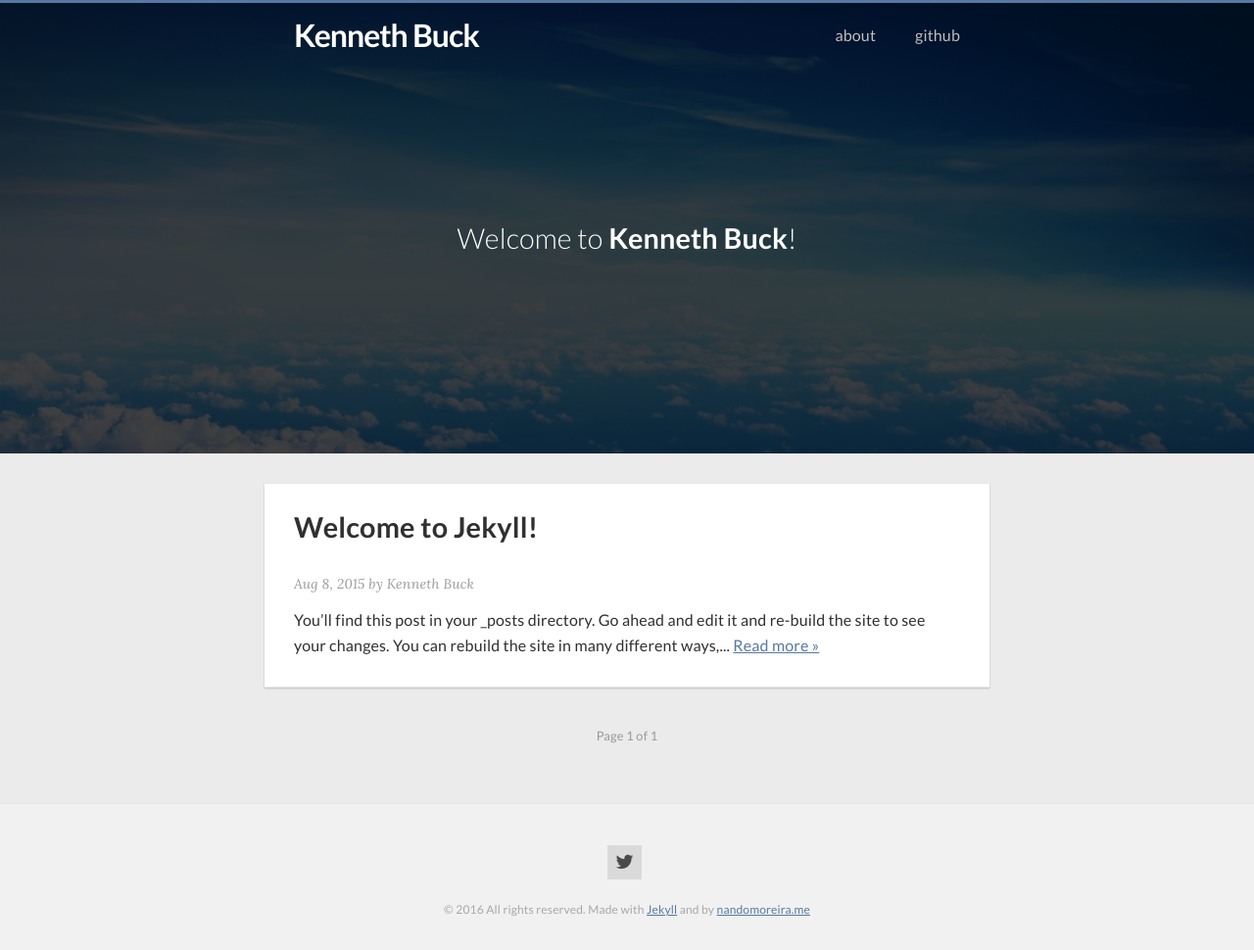
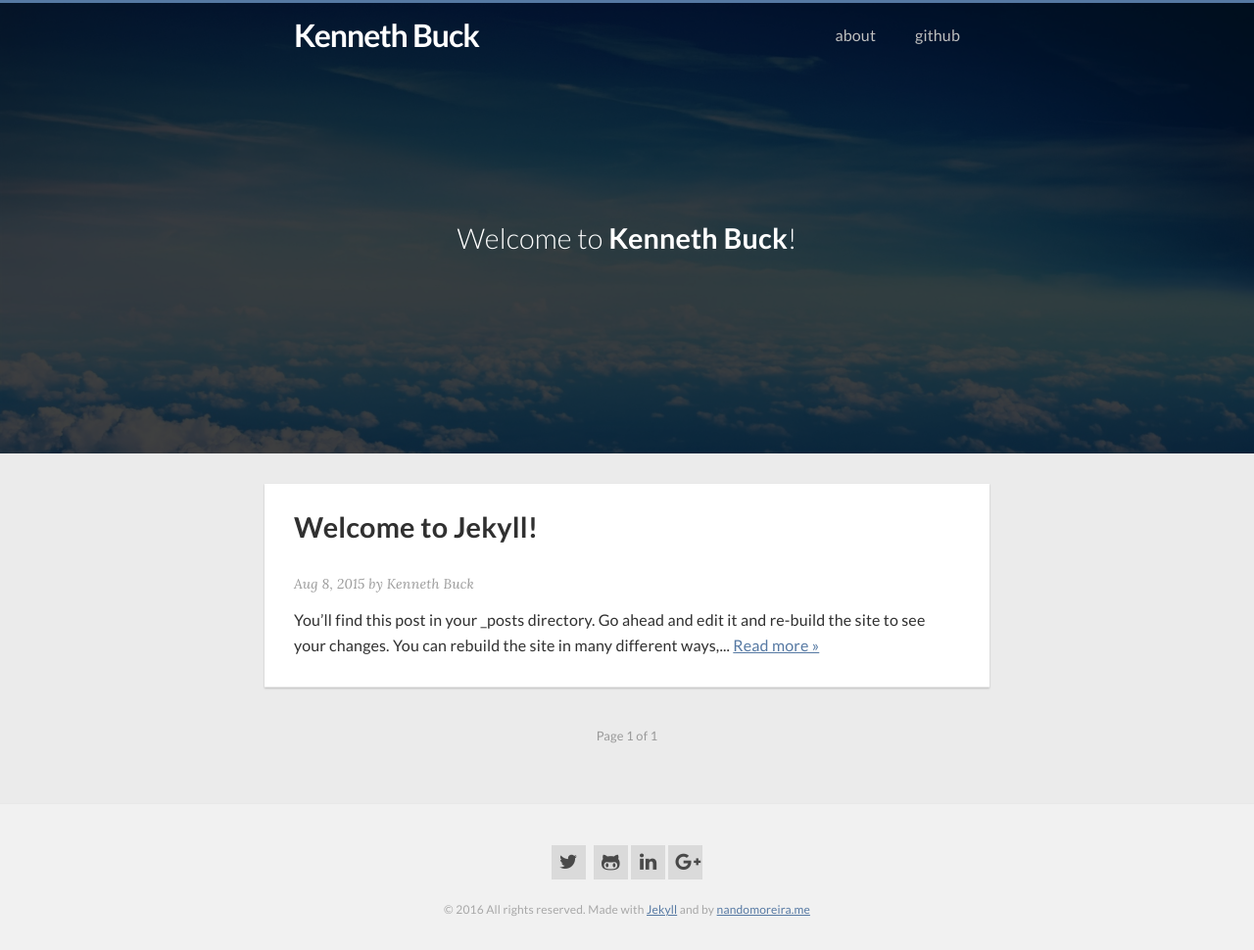
Before and after one commit to kennethdavidbuck/kennethdavidbuck.github.io, a Jekyll site: the page built from index.html, in a window 1280 px wide. Shown: the whole page at 98% size. Built offline with Jekyll 4.4.1, drawn with Linux system fonts in a browser that asks for light colours; nearby versions of some CDN libraries; the list of posts is cut into pages by our own code.

Commit message:
Update social icons

```diff
--- a/_includes/social-icons.html
+++ b/_includes/social-icons.html
@@ -1,6 +1,9 @@
 <div class="social-icons">
   <ul class="text-left">
     <!--<li><a href="{{ site.author.facebook }}" target="_blank"><i class="fa fa-facebook"></i></a></li>-->
-    <li><a href="{{ site.author.twitter }}" target="_blank"><i class="fa fa-twitter"></i></a></li>
+      <li><a href="{{ site.author.twitter }}" target="_blank"><i class="fa fa-twitter"></i></a></li>
+      <li><a href="{{ site.author.github }}" target="_blank"><i class="fa fa-github-alt"></i></a></li>
+      <li><a href="{{ site.author.linkedin }}" target="_blank"><i class="fa fa-linkedin"></i></a></li>
+      <li><a href="{{ site.author.googleplus }}" target="_blank"><i class="fa fa-google-plus"></i></a></li>
   </ul>
 </div>
```
